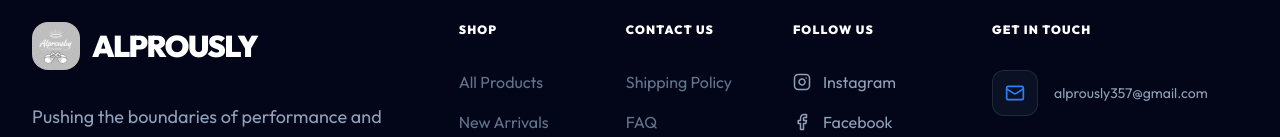
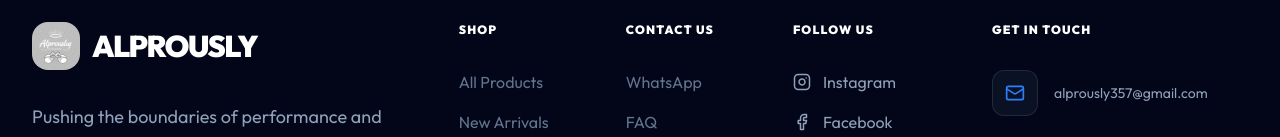
Before and after one commit to YoussefAbbas12/ALPROUSLY, a React (Vite) app: page / in a window 1280 px wide. Shown: the part 2916-3053 px from the top of the page. Built offline with nearby package versions, Linux system fonts and the light colour scheme.

Commit message:
Update Footer.jsx

```diff
--- a/src/components/Footer.jsx
+++ b/src/components/Footer.jsx
@@ -17,7 +17,7 @@ const footerLinks = [
   {
     title: 'Contact us',
     links: [
-      { name: 'Shipping Policy', href: 'https://wa.me/${phoneNumber}?text=${encodedMessage}', external: false },
+      { name: 'WhatsApp', href: `https://wa.me/${phoneNumber}?text=${encodedMessage}`, external: false },
       { name: 'FAQ', href: '#', external: false },
     ],
   },
```
